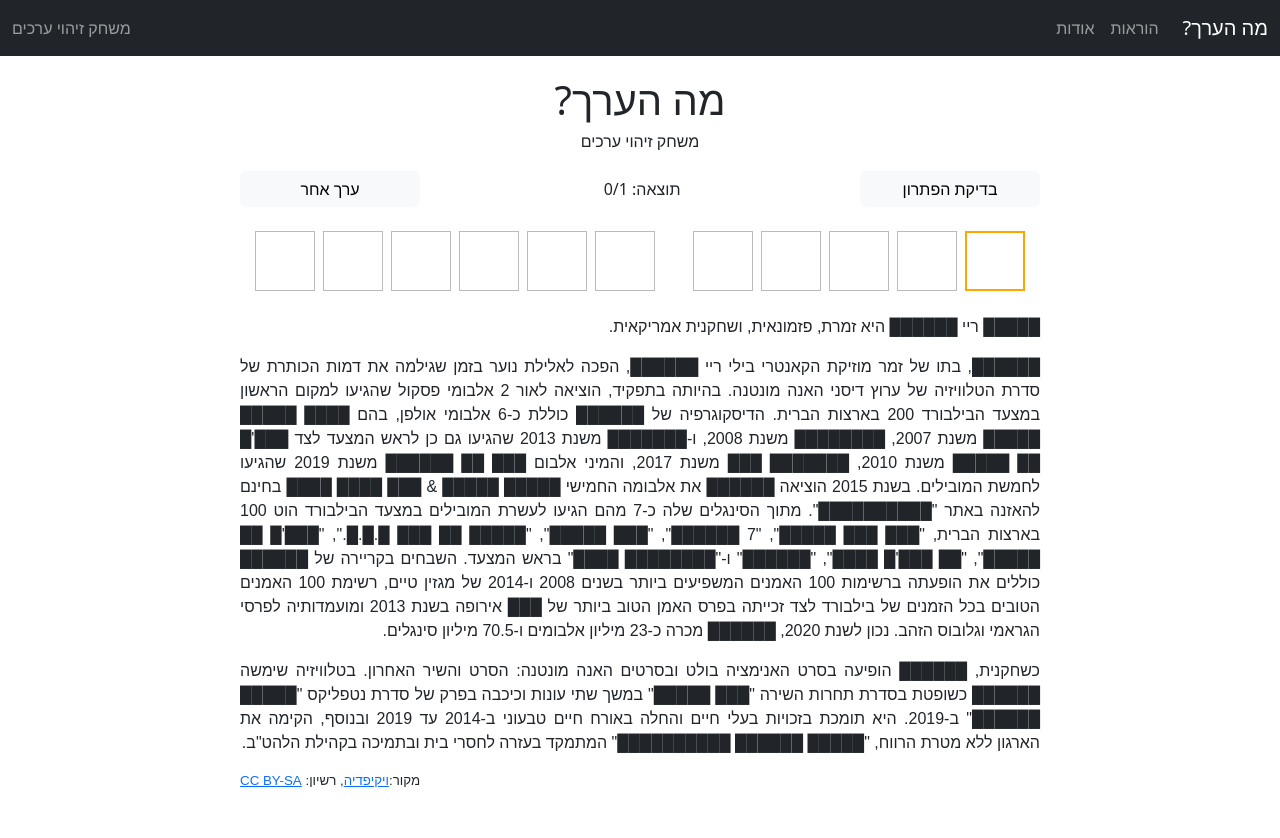
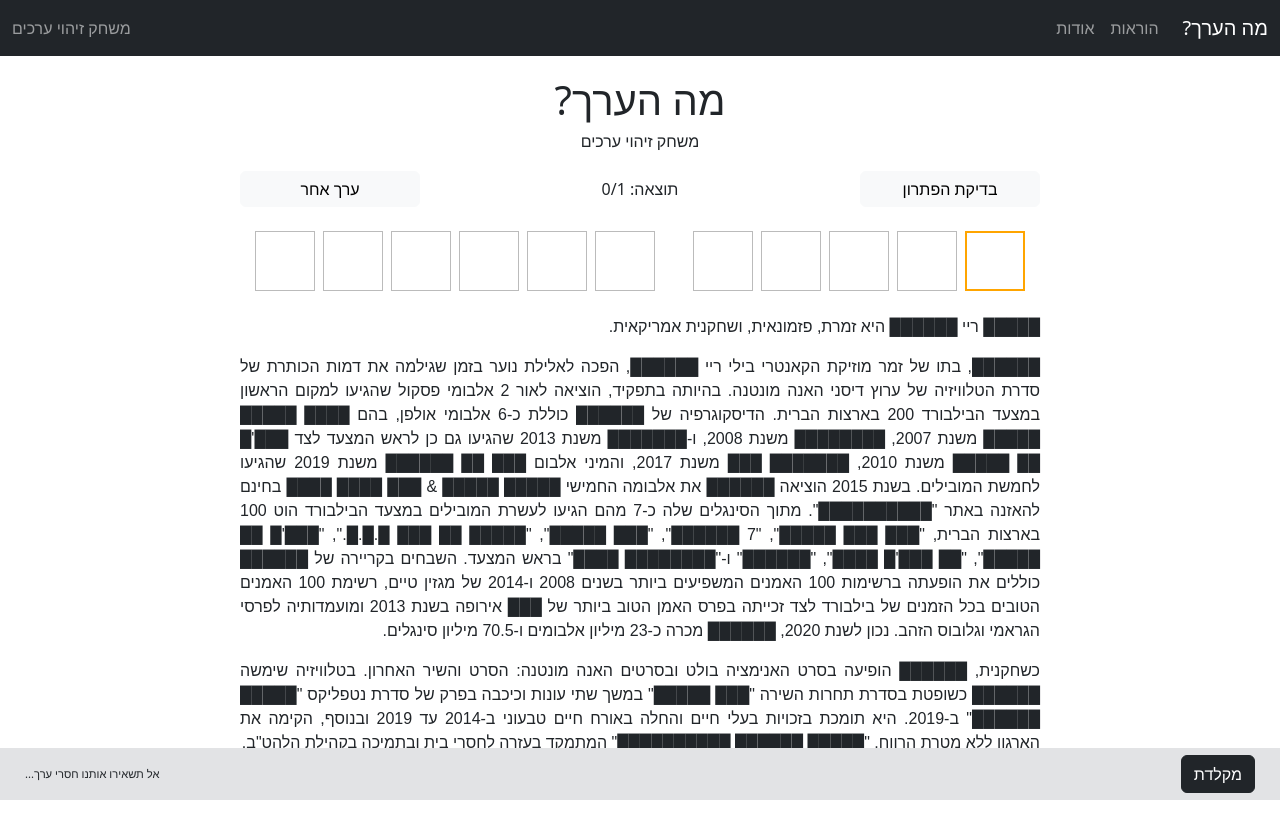
Before and after one commit to Dvd848/wiki-game, a React (Vite) app: page / in a window 1280 px wide. Shown: the top 838 px of the page. Before the commit the page ends 811 px from the top, so only its background shows below. Built offline with nearby package versions, Linux system fonts and the light colour scheme.

Commit message:
Add footer

```diff
--- a/src/App.css
+++ b/src/App.css
@@ -65,6 +65,8 @@
 .description {
   text-align: justify;
   font-family: sans-serif;
+  /*margin-bottom: 150px;*/
+  margin-bottom: 270px;
 }
 
 .control {
@@ -143,3 +145,15 @@ h3 {
   /*height: 33vh;*/
   height: 200px;
 }
+
+.footer {
+  padding: 7px 25px;
+  justify-content: space-between;
+  align-items: center;
+  display: flex;
+}
+
+#max_score {
+  display: flex;
+  align-items: center;
+}
--- a/src/App.tsx
+++ b/src/App.tsx
@@ -1,7 +1,9 @@
-import { useEffect, useState, Dispatch, SetStateAction } from 'react'
+import { useEffect, useState, Dispatch, SetStateAction, useRef } from 'react'
 import Header from './components/Header.tsx'
+import Footer from './components/Footer.tsx'
 import { Tooltip } from './components/Tooltip.tsx'
 import OnScreenKeyboard from "./components/OnScreenKeyboard.tsx"
+import { Offcanvas } from "bootstrap"
 import './App.css'
 
 type RawQuestion = {
@@ -29,7 +31,8 @@ type ParsedQuestion = {
 interface GameProps {
     question: ParsedQuestion,
     showNewQuestion: () => void,
-    statisticsControls:  StatisticsControls
+    statisticsControls:  StatisticsControls,
+    showKeyboard: () => void
 }
 
 interface TermProps {
@@ -38,7 +41,8 @@ interface TermProps {
     currentGuess: string[],
     currentIndex: number,
     bgColor: string,
-    handleCharClick: (event : React.MouseEvent<HTMLDivElement>) => void
+    handleCharClick: (event : React.MouseEvent<HTMLDivElement>) => void,
+    showKeyboard: () => void
 }
 
 interface DescriptionProps {
@@ -47,7 +51,7 @@ interface DescriptionProps {
     showNewQuestion: () => void,
 }
 
-interface StatisticsControls {
+export interface StatisticsControls {
     numQuestionAsked: number,
     numQuestionCorrect: number,
     setNumQuestionsCorrect: Dispatch<SetStateAction<number>>,
@@ -135,7 +139,7 @@ function removeAtIndex<T>(array: T[], index: number): T[] {
     return array.filter((_, idx) => idx !== index);
 }
 
-function Term({ question, isCorrect, currentGuess, currentIndex, bgColor, handleCharClick}: TermProps) {
+function Term({ question, isCorrect, currentGuess, currentIndex, bgColor, handleCharClick, showKeyboard}: TermProps) {
 
     let currentGuessIndex = 0;
     const words = question.parsedTitle.split(/\s+/);
@@ -156,7 +160,7 @@ function Term({ question, isCorrect, currentGuess, currentIndex, bgColor, handle
                         }
                         const ret = (
                             <div key={currentGuessIndex} className={classNames.join(" ")}
-                                    onClick={handleCharClick} data-index={currentGuessIndex}>
+                                    onClick={handleCharClick} data-index={currentGuessIndex} onTouchStart={showKeyboard}>
                                 {(question.solutionArray[currentGuessIndex].is_const) ? question.solutionArray[currentGuessIndex].key : guessChar}
                             </div>
                         );
@@ -197,7 +201,7 @@ function Description({ question, isCorrect, showNewQuestion}: DescriptionProps)
 }
 
 
-function Game({ question, showNewQuestion, statisticsControls }: GameProps) {
+function Game({ question, showNewQuestion, statisticsControls, showKeyboard }: GameProps) {
     const [isCorrect, setIsCorrect] = useState(false);
 
     const [bgColor, setBgColor] = useState('default');
@@ -337,34 +341,33 @@ function Game({ question, showNewQuestion, statisticsControls }: GameProps) {
     return (
         <div>
             <div className='control'>
-                <Tooltip text="טיפ: נוח יותר להקיש Enter לבדיקת הפתרון">
-                    <button onClick={checkSolution} className='btn btn-light' disabled={isCorrect}>בדיקת הפתרון</button>
-                </Tooltip>
+                {
+                    isMobile() ? (
+                        <button onClick={checkSolution} className='btn btn-light' disabled={isCorrect}>בדיקת הפתרון</button>
+                    ) : (
+                        <Tooltip text="טיפ: נוח יותר להקיש Enter לבדיקת הפתרון">
+                            <button onClick={checkSolution} className='btn btn-light' disabled={isCorrect}>בדיקת הפתרון</button>
+                        </Tooltip>
+                    )
+                }
 
                 <div id="score">
                     תוצאה: {statisticsControls.numQuestionCorrect}/{statisticsControls.numQuestionAsked}
-                    &nbsp;
-                    {
-                        statisticsControls.bestNumQuestionCorrect ? (
-                            <>
-                                <br/>
-                                <span style={{fontSize: "0.7em"}}>
-                                    (שיא אישי: {statisticsControls.bestNumQuestionCorrect}/{statisticsControls.bestNumQuestionAsked})
-                                </span>
-                            </>
-                        ) : (
-                            <></>
-                        )
-                    }
                 </div>
 
-                <Tooltip text="טיפ: נוח יותר להקיש Esc למעבר לערך אחר">
-                    <button onClick={showNewQuestion} className='btn btn-light'>ערך אחר</button>
-                </Tooltip>
+                {
+                    isMobile() ? (
+                        <button onClick={showNewQuestion} className='btn btn-light'>ערך אחר</button>
+                    ) : (
+                        <Tooltip text="טיפ: נוח יותר להקיש Esc למעבר לערך אחר">
+                            <button onClick={showNewQuestion} className='btn btn-light'>ערך אחר</button>
+                        </Tooltip>
+                    )
+                }
             </div>
             <Term question={question} isCorrect={isCorrect}
                   currentGuess={currentGuess} currentIndex={currentIndex}
-                  bgColor={bgColor} handleCharClick={handleCharClick}/>
+                  bgColor={bgColor} handleCharClick={handleCharClick} showKeyboard={showKeyboard}/>
             <Description question={question} isCorrect={isCorrect} showNewQuestion={showNewQuestion}/>
         </div>
     );
@@ -378,6 +381,7 @@ function App(): JSX.Element {
     const [numQuestionCorrect, setNumQuestionsCorrect] = useState<number>(0);
     const [bestNumQuestionAsked, setBestNumQuestionAsked] = useState<number>(0);
     const [bestNumQuestionCorrect, setBestNumQuestionsCorrect] = useState<number>(0);
+    const keyboardRef = useRef<HTMLDivElement>(null);
 
     const statisticsControls: StatisticsControls = {
         numQuestionAsked,
@@ -569,9 +573,16 @@ function App(): JSX.Element {
         };
     }, []);
 
+    const showKeyboard = () => {
+        if (keyboardRef.current) {
+            const bsOffcanvas = new Offcanvas(keyboardRef.current)
+            bsOffcanvas.show();
+        }
+    }
+
     return (
         <>
-            <Header></Header>
+            <Header/>
             <div className="App">
                 <h1>מה הערך?</h1>
                 <h2>משחק זיהוי ערכים</h2>
@@ -584,13 +595,15 @@ function App(): JSX.Element {
                 ) : (
                     <div>
                         {question && data.length > 0 && (
-                            <Game question={question} showNewQuestion={skipQuestion} statisticsControls={statisticsControls}/>
+                            <Game question={question} showNewQuestion={skipQuestion}
+                                  statisticsControls={statisticsControls} showKeyboard={showKeyboard}/>
                         )}
                         {data.length == 0 && <div className='game_over'>זהו. זה נגמר. סיימתם הכל. נראה אתכם מחר?</div>}
-                        <OnScreenKeyboard />
+                        <OnScreenKeyboard keyboardRef={keyboardRef}/>
                     </div>
                 )}
             </div>
+            <Footer statisticsControls={statisticsControls}/>
         </>
     )
 }
--- /dev/null
+++ b/src/components/Footer.tsx
@@ -0,0 +1,35 @@
+import {StatisticsControls} from "../App.tsx"
+
+interface FooterProps {
+    statisticsControls: StatisticsControls
+}
+
+const Footer = ({statisticsControls}: FooterProps) => {
+
+  return (
+    <>
+        <footer className="footer mt-auto bg-secondary-subtle fixed-bottom">
+            <div>
+                <button className="btn btn-dark"
+                        type="button" data-bs-toggle="offcanvas"
+                        data-bs-target="#onScreenKeyboardOffcanvas" aria-controls="onScreenKeyboardOffcanvas">מקלדת</button>
+            </div>
+            <div id="max_score">
+                {
+                        statisticsControls.bestNumQuestionCorrect ? (
+                            <>
+                                <span>
+                                    שיא אישי: {statisticsControls.bestNumQuestionCorrect}/{statisticsControls.bestNumQuestionAsked}
+                                </span>
+                            </>
+                        ) : (
+                            <span style={{fontSize: "0.7em"}}>אל תשאירו אותנו חסרי ערך...</span>
+                        )
+                    }
+            </div>
+        </footer>
+    </>
+  );
+}
+
+export default Footer;
--- a/src/components/OnScreenKeyboard.tsx
+++ b/src/components/OnScreenKeyboard.tsx
@@ -1,28 +1,14 @@
 import Keyboard from 'react-simple-keyboard';
-import React from 'react'
 
+/*
 function isTouchDevice() {
     return (('ontouchstart' in window) ||
     ((navigator.maxTouchPoints & 0xFF) > 0));
 }
+*/
 
-const OnScreenKeyboard: React.FC = () => {
+const OnScreenKeyboard = ({keyboardRef}: {keyboardRef: React.RefObject<HTMLDivElement>}) => {
     const layout = {
-        /*
-        default: [
-            "\u05e7 \u05e8 \u05d0 \u05d8 \u05d5 \u05df \u05dd \u05e4 {bksp}",
-            "\u05e9 \u05d3 \u05d2 \u05db \u05e2 \u05d9 \u05d7 \u05dc \u05da \u05e3 {enter}",
-            "\u05d6 \u05e1 \u05d1 \u05d4 \u05e0 \u05de \u05e6 \u05ea \u05e5"
-          ]
-        */
-       /*
-        default: [
-            "\u05e7 \u05e8 \u05d0 \u05d8 \u05d5 \u05df {bksp}",
-            "\u05dd \u05e4 \u05e9 \u05d3 \u05d2 \u05db {enter}",
-            "\u05e2 \u05d9 \u05d7 \u05dc \u05da \u05e3 \u05d6 \u05e1",
-            "\u05d1 \u05d4 \u05e0 \u05de \u05e6 \u05ea \u05e5"
-          ]
-        */
         default: [
             "\u05e7 \u05e8 \u05d0 \u05d8 \u05d5 \u05df \u05dd \u05e4",
             "\u05e9 \u05d3 \u05d2 \u05db \u05e2 \u05d9 \u05d7 \u05dc \u05da \u05e3",
@@ -48,15 +34,17 @@ const OnScreenKeyboard: React.FC = () => {
         }
     };
 
-    if (isTouchDevice()) {
+
+    //if (isTouchDevice()) {
         return (
             <>
-                <div id="keyboard_filler"></div>
-                <div className="offcanvas offcanvas-bottom h-auto show" id="offcanvasBottom" aria-labelledby="offcanvasBottomLabel"
-                        data-bs-keyboard="false" data-bs-backdrop="false" data-bs-scroll="true">
-                    {/*<div className="offcanvas-header">
-                        <button type="button" className="btn-close" data-bs-dismiss="offcanvas" aria-label="Close"></button>
-                    </div>*/}
+                {/*<div id="keyboard_filler"></div>*/}
+                <div className="offcanvas offcanvas-bottom h-auto" id="onScreenKeyboardOffcanvas" aria-labelledby="onScreenKeyboardOffcanvasLabel"
+                        data-bs-keyboard="false" data-bs-backdrop="false" data-bs-scroll="true" ref={keyboardRef}>
+                    <div className="offcanvas-header" dir="ltr">
+                    <button type="button" className="btn-close" data-bs-dismiss="offcanvas"
+                            aria-label="Close" data-bs-target="#onScreenKeyboardOffcanvas"></button>
+                    </div>
                     <div className="offcanvas-body p-0" style={{overflowY: "hidden"}}>
                         <div dir="ltr">
                             <Keyboard layout={layout} display={display} onKeyPress={onKeyPress}/>
@@ -65,10 +53,10 @@ const OnScreenKeyboard: React.FC = () => {
                 </div>
             </>
         );
-    }
-    else {
-        return "";
-    }
+    //}
+    //else {
+    //    return "";
+    //}
 
 }
 
```
